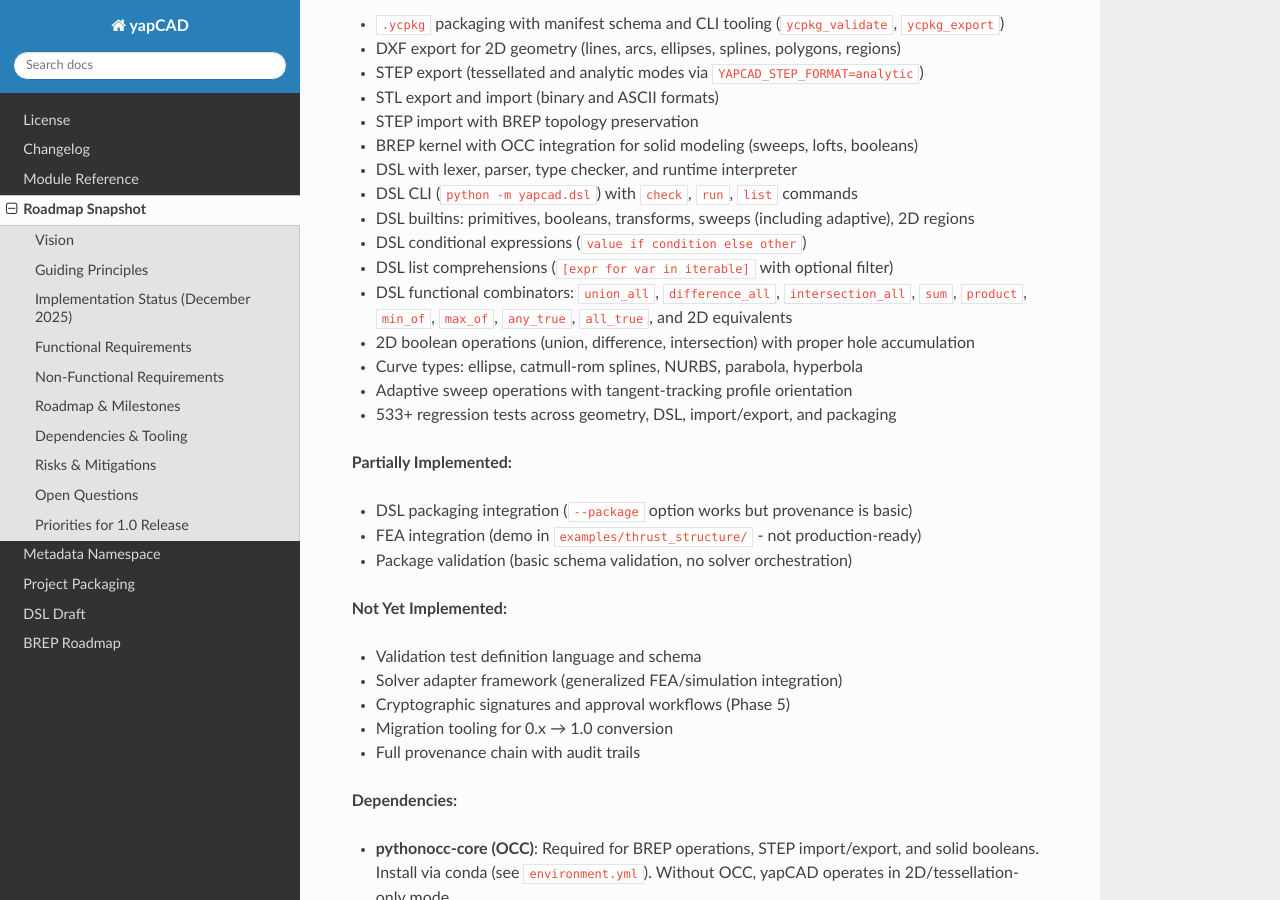
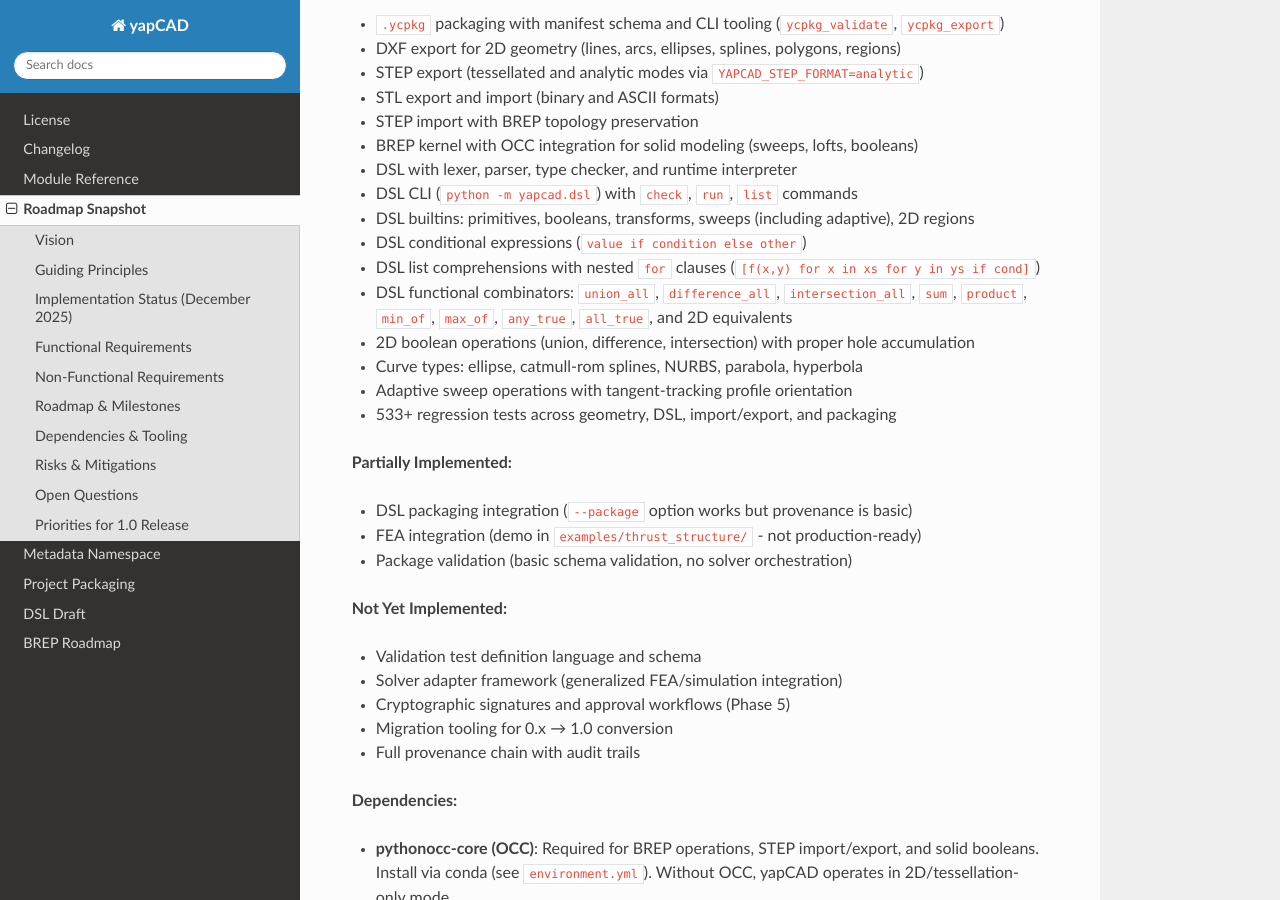
Before and after one commit to rdevaul/yapCAD, a Sphinx documentation site: the page built from docs/yapCADone.rst, in a window 1280 px wide and 900 px high, scrolled down 676 px. Built offline with Sphinx 7.4.7 and the Read the Docs theme 3.1.0, drawn with Linux system fonts in a browser that asks for light colours; some of the changed text lies outside the part shown.

Commit message:
Update roadmap to reflect nested list comprehension support
🤖 Generated with [Claude Code](https://claude.com/claude-code)

Co-Authored-By: Claude Opus 4.5 <noreply@anthropic.com>

```diff
--- a/docs/yapCADone.rst
+++ b/docs/yapCADone.rst
@@ -32,7 +32,7 @@ This section reflects the **actual current state** of the codebase as of version
 - DSL CLI (``python -m yapcad.dsl``) with ``check``, ``run``, ``list`` commands
 - DSL builtins: primitives, booleans, transforms, sweeps (including adaptive), 2D regions
 - DSL conditional expressions (``value if condition else other``)
-- DSL list comprehensions (``[expr for var in iterable]`` with optional filter)
+- DSL list comprehensions with nested ``for`` clauses (``[f(x,y) for x in xs for y in ys if cond]``)
 - DSL functional combinators: ``union_all``, ``difference_all``, ``intersection_all``, ``sum``, ``product``, ``min_of``, ``max_of``, ``any_true``, ``all_true``, and 2D equivalents
 - 2D boolean operations (union, difference, intersection) with proper hole accumulation
 - Curve types: ellipse, catmull-rom splines, NURBS, parabola, hyperbola
@@ -124,7 +124,7 @@ Roadmap & Milestones
 - DXF export for 2D geometry visualization
 - Basic provenance tracking in DSL execution
 - **Conditional expressions**: ``value if condition else other`` syntax (December 2025)
-- **List comprehensions**: ``[expr for var in iterable if condition]`` with map and filter
+- **List comprehensions**: nested ``for`` clauses (``[f(x,y) for x in xs for y in ys if cond]``)
 - **Functional combinators** (December 2025):
   - 3D boolean aggregation: ``union_all``, ``difference_all``, ``intersection_all``
   - 2D boolean aggregation: ``union2d_all``, ``difference2d_all``, ``intersection2d_all``
```
